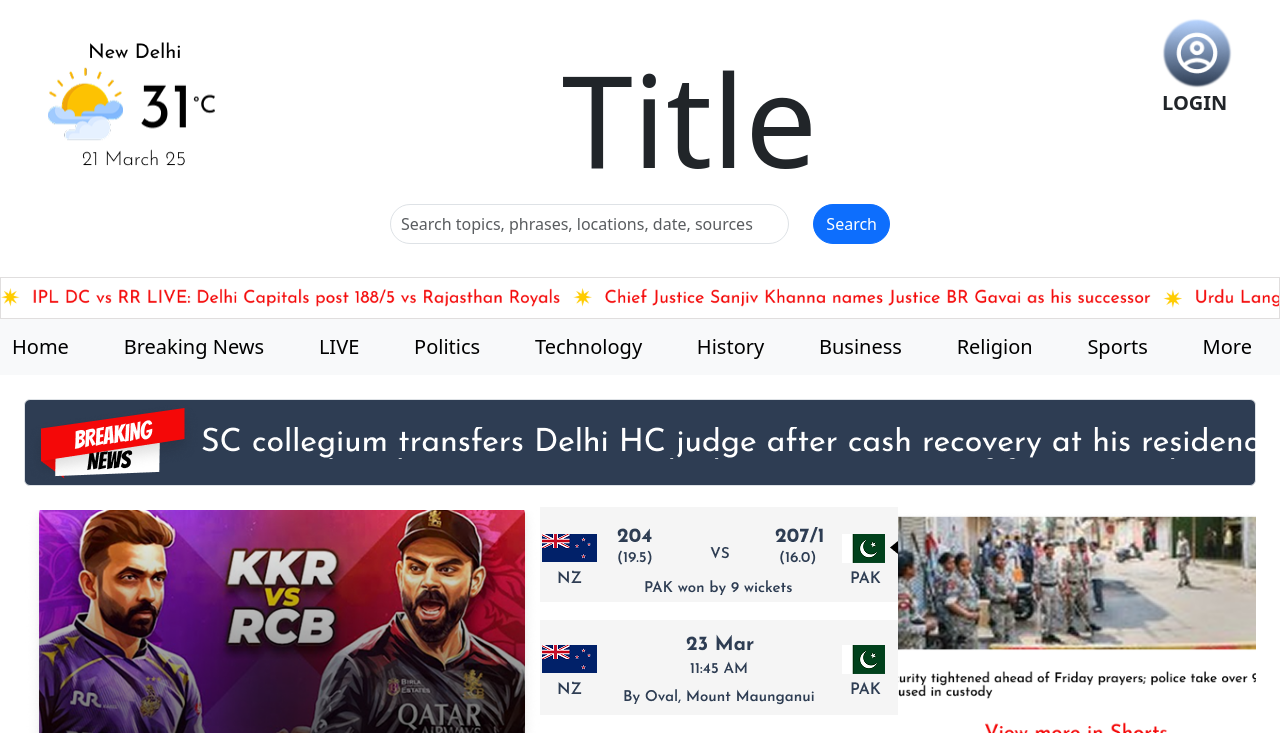
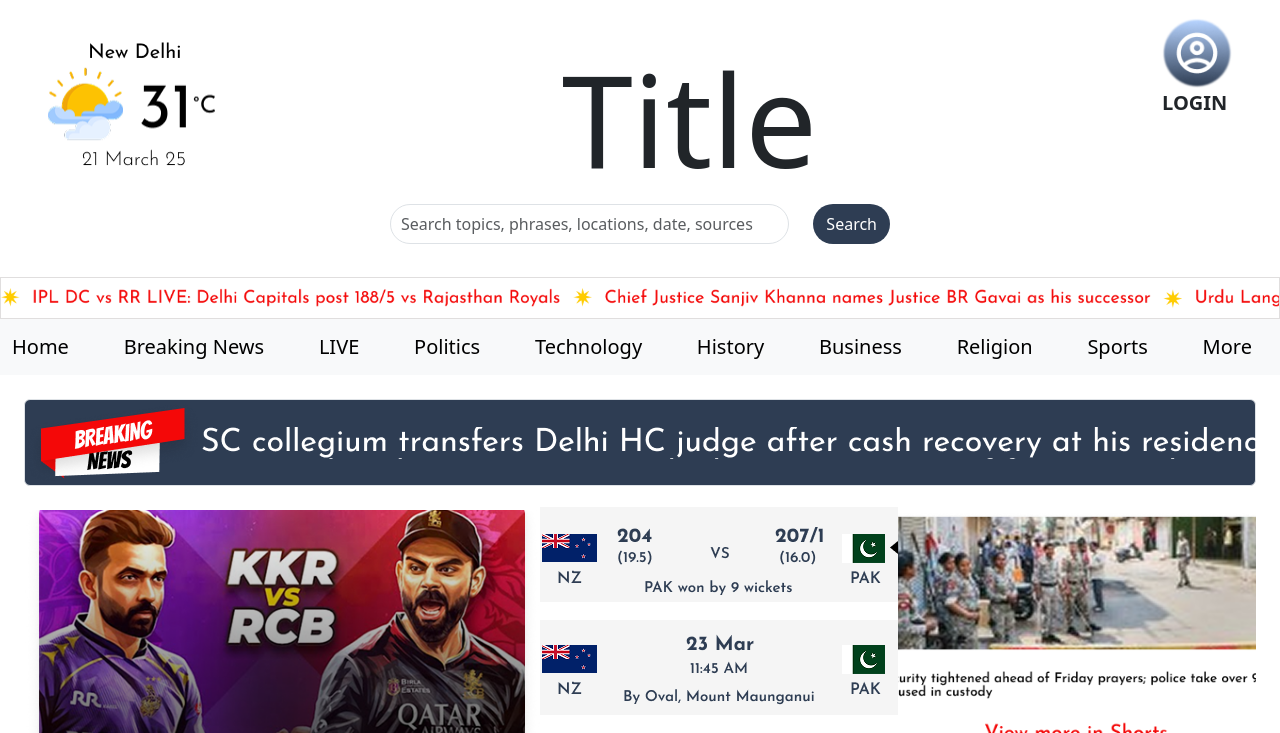
Before and after one commit to Kirtijha083/Bootstrap_Project, a plain HTML site: page index.html in a window 1280 px wide. Shown: the part 53-786 px from the top of the page. Drawn offline with nearby package versions, Linux system fonts and the light colour scheme.

Commit message:
added some more style

```diff
--- a/index.html
+++ b/index.html
@@ -58,7 +58,7 @@
             <input type="text" class="form-control rounded-pill"
                 placeholder="Search topics, phrases, locations, date, sources"
                 style="height: 40px; padding-left: 10px" />
-            <button class="btn btn-primary rounded-pill ms-4" type="button" style="height: 40px">
+            <button class="btn rounded-pill ms-4 text-white py-1" type="button" style="height: 40px; background-color: #2e3d53">
                 Search
             </button>
         </div>
```
